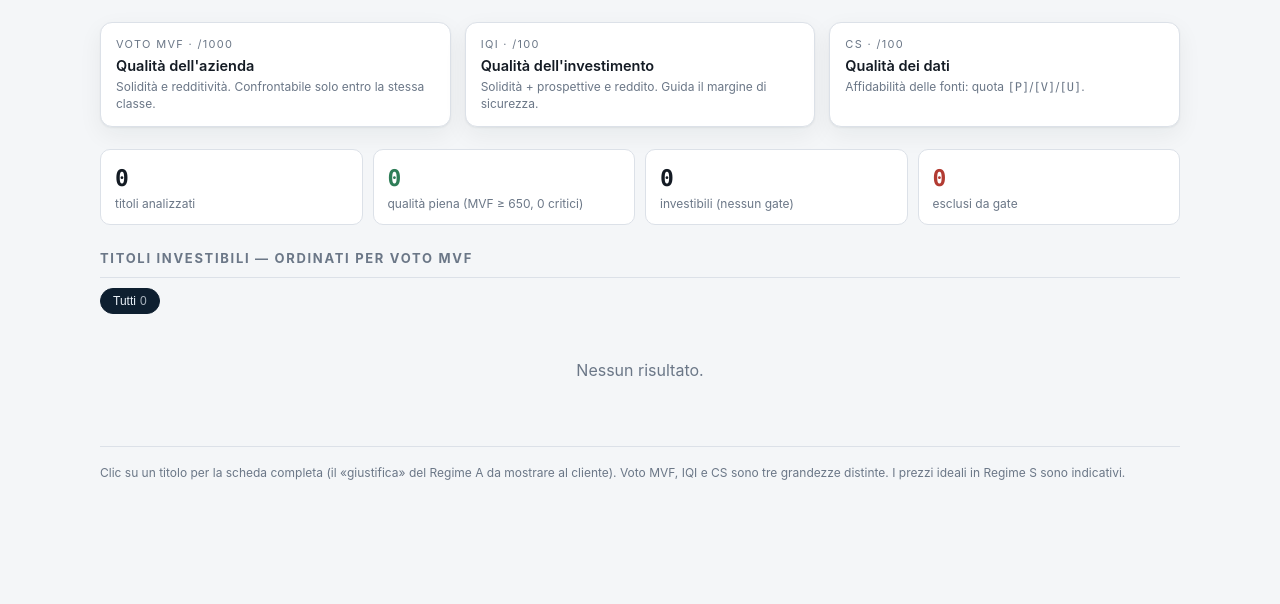
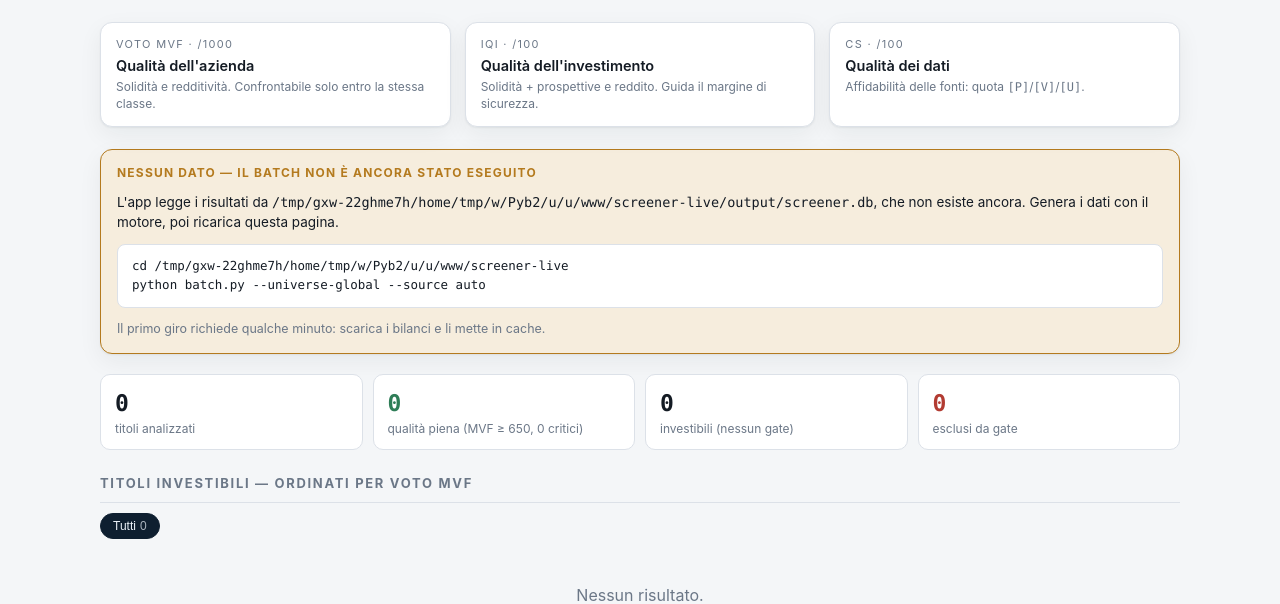
Before and after one commit to BigFatNeko/Main-Proxima, a Flask app: page / in a window 1280 px wide. Shown: the part 82-686 px from the top of the page. Before the commit the page ends 562 px from the top, so only its background shows below. Run offline with Flask 3, Linux system fonts and the light colour scheme; the visitor is signed in with stand-in values (Sample User, id 1); data that the repository does not hold is empty.

Commit message:
fix(webapp): messaggio chiaro quando il DB non esiste (invece di 500)
Se batch.py non e' mai stato eseguito, output/screener.db (e la sua
cartella) non esistono e sqlite3.connect solleva OperationalError ->
traceback 500 su ogni pagina. Ora:

- db_ready()/latest_snapshot() gestiscono DB assente o illeggibile
- dashboard: pannello che spiega il problema e mostra il comando da
  lanciare, con il percorso atteso del DB
- /ticker/<t>: redirect alla dashboard invece di 404/500
- /api/results: JSON con hint invece di errore
- DB_PATH normalizzato (percorsi puliti su Windows)

Testato: senza DB -> 200 + messaggio, api pulita, dettaglio 302;
con DB -> 200, 65 titoli, scheda 200.

Co-Authored-By: Claude Fable 5 <noreply@anthropic.com>
Claude-Session: https://claude.ai/code/session_01N7dyKassxxSeKD9FHg9NwQ

```diff
--- a/screener-live/webapp/app.py
+++ b/screener-live/webapp/app.py
@@ -23,7 +23,8 @@ from flask import (Flask, g, jsonify, redirect, render_template, request,
                    session, url_for, abort)
 
 BASE = os.path.dirname(os.path.abspath(__file__))
-DB_PATH = os.environ.get("PROXIMA_DB", os.path.join(BASE, "..", "output", "screener.db"))
+DB_PATH = os.path.normpath(os.environ.get(
+    "PROXIMA_DB", os.path.join(BASE, "..", "output", "screener.db")))
 
 app = Flask(__name__)
 app.secret_key = os.environ.get("FLASK_SECRET", "dev-secret-CAMBIARE-in-produzione")
@@ -78,10 +79,20 @@ def _close(_):
         d.close()
 
 
+def db_ready() -> bool:
+    """Il DB esiste? (batch.py non ancora eseguito -> nessun file)."""
+    return os.path.exists(DB_PATH)
+
+
 def latest_snapshot():
-    row = db().execute(
-        "SELECT snapshot_id, created_at, engine, mvf_version FROM snapshots "
-        "ORDER BY snapshot_id DESC LIMIT 1").fetchone()
+    if not db_ready():
+        return None
+    try:
+        row = db().execute(
+            "SELECT snapshot_id, created_at, engine, mvf_version FROM snapshots "
+            "ORDER BY snapshot_id DESC LIMIT 1").fetchone()
+    except sqlite3.Error:
+        return None
     return dict(row) if row else None
 
 
@@ -90,7 +101,8 @@ def latest_snapshot():
 @login_required
 def dashboard():
     snap = latest_snapshot()
-    return render_template("dashboard.html", snap=snap)
+    return render_template("dashboard.html", snap=snap, db_path=DB_PATH,
+                           db_ready=db_ready())
 
 
 @app.route("/ticker/<ticker>")
@@ -98,7 +110,7 @@ def dashboard():
 def ticker_detail(ticker):
     snap = latest_snapshot()
     if not snap:
-        abort(404)
+        return redirect(url_for("dashboard"))
     row = db().execute(
         "SELECT payload FROM results WHERE snapshot_id=? AND ticker=?",
         (snap["snapshot_id"], ticker)).fetchone()
@@ -114,7 +126,8 @@ def ticker_detail(ticker):
 def api_results():
     snap = latest_snapshot()
     if not snap:
-        return jsonify({"snapshot": None, "results": []})
+        return jsonify({"snapshot": None, "results": [],
+                        "hint": "Nessuno snapshot: esegui batch.py"})
     rows = db().execute(
         "SELECT payload FROM results WHERE snapshot_id=? ORDER BY voto DESC",
         (snap["snapshot_id"],)).fetchall()
--- a/screener-live/webapp/templates/dashboard.html
+++ b/screener-live/webapp/templates/dashboard.html
@@ -42,11 +42,28 @@
       <div class="d">Affidabilità delle fonti: quota <span class="mono">[P]</span>/<span class="mono">[V]</span>/<span class="mono">[U]</span>.</div></div>
   </div>
 
+  {% if not snap %}
+  <div class="panel" style="border-color:var(--warn);background:var(--warn-soft);margin:20px 0">
+    <h3 style="color:var(--warn)">Nessun dato — il batch non è ancora stato eseguito</h3>
+    <p style="font-size:13.5px;margin:0 0 12px">
+      L'app legge i risultati da <code class="mono">{{ db_path }}</code>,
+      che {% if db_ready %}esiste ma non contiene ancora snapshot{% else %}non esiste ancora{% endif %}.
+      Genera i dati con il motore, poi ricarica questa pagina.
+    </p>
+    <pre class="mono" style="background:var(--card);border:1px solid var(--line);border-radius:8px;
+      padding:12px 14px;font-size:12.5px;overflow-x:auto;margin:0">cd {{ db_path.rsplit('output',1)[0].rstrip('\\/') }}
+python batch.py --universe-global --source auto</pre>
+    <p style="font-size:12.5px;color:var(--muted);margin:12px 0 0">
+      Il primo giro richiede qualche minuto: scarica i bilanci e li mette in cache.
+    </p>
+  </div>
+  {% endif %}
+
   <div class="summary" id="summary"></div>
 
   <h2 class="sec">Titoli investibili — ordinati per Voto MVF</h2>
   <div class="filterbar" id="filterbar"></div>
-  <div class="rows" id="rows-ok"><div class="loading">Carico i risultati…</div></div>
+  <div class="rows" id="rows-ok">{% if snap %}<div class="loading">Carico i risultati…</div>{% endif %}</div>
 
   <h2 class="sec" id="gate-h" style="display:none">Esclusi — gate di qualità (NO-BUY strutturale)</h2>
   <div class="rows" id="rows-gate"></div>
```
